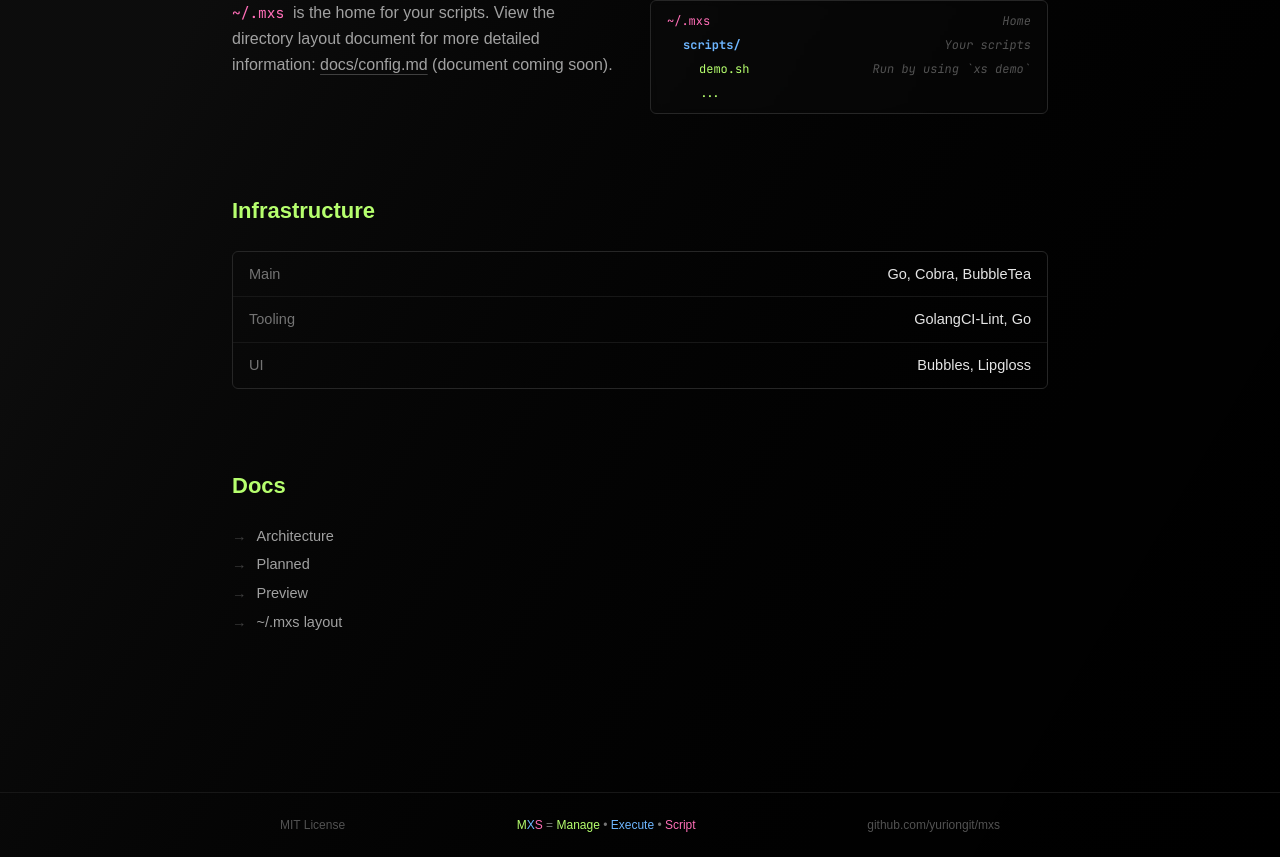
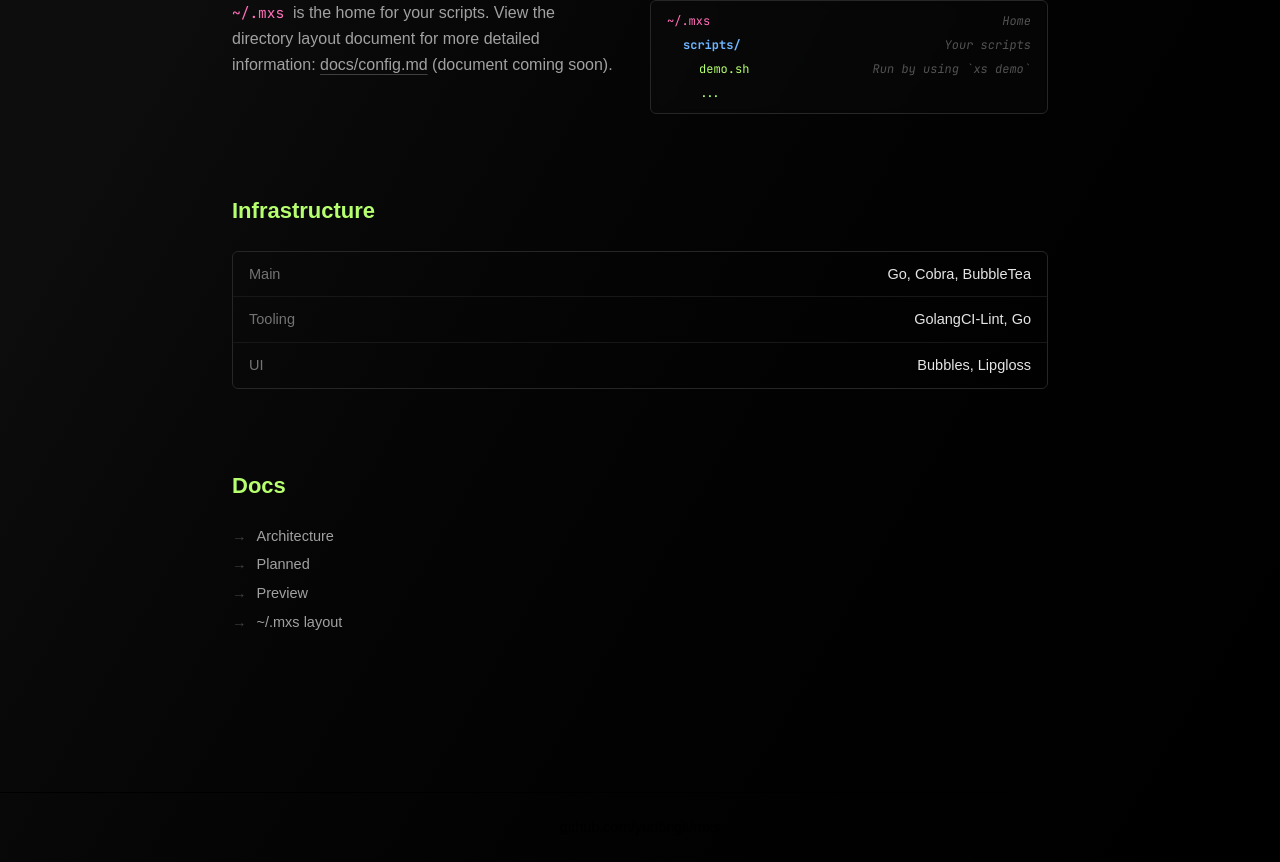
Before and after one commit to yuriongit/mxs-web, a React (Vite) app: page / in a window 1280 px wide. Shown: the part 2371-3233 px from the top of the page. Built offline with nearby package versions, Linux system fonts and the light colour scheme; a web font is replaced by a local one.

Commit message:
ui: remove MXS logo and MIT licence from footer

```diff
--- a/src/layout/Footer.jsx
+++ b/src/layout/Footer.jsx
@@ -1,21 +1,9 @@
 import { repo, repoNoHttps } from "../info"
 
 export const Footer = () => (
-  <footer className="border-t border-neutral-900 w-full">
-    <div className="mx-auto flex max-w-3xl items-center justify-between px-6 py-6 text-xs text-neutral-600">
-      <span>MIT License</span>
-      <p className="text-xs font-medium track text-neutral-500">
-        <span className="text-lime">M</span>
-        <span className="text-blue">X</span>
-        <span className="text-pink">S</span>
-        {" = "}
-        <span className="text-lime">Manage</span>
-        {""} • {""}
-        <span className="text-blue">Execute</span>
-        {""} • {""}
-        <span className="text-pink">Script</span>
-      </p>
-      <a href={repo} className="hover:text-neutral-300 transition">
+  <footer className="border-t border-dark-line-break w-full">
+    <div className="mx-auto flex max-w-4xl justify-center px-5 lg:px-10 py-6 text-sm text-subnote">
+      <a href={repo} className="hover:text-pink transition">
         {repoNoHttps}
       </a>
     </div>
```
